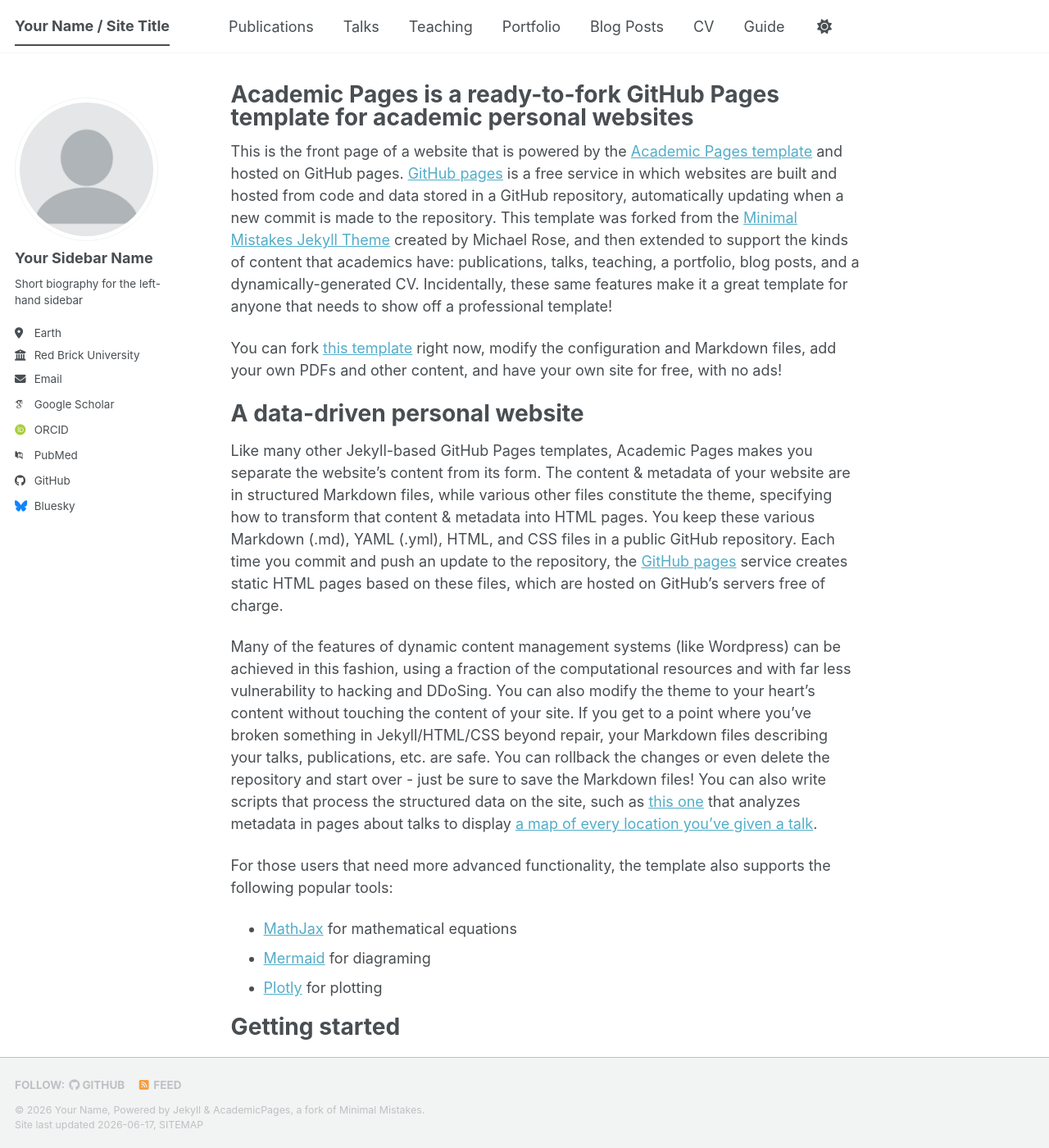
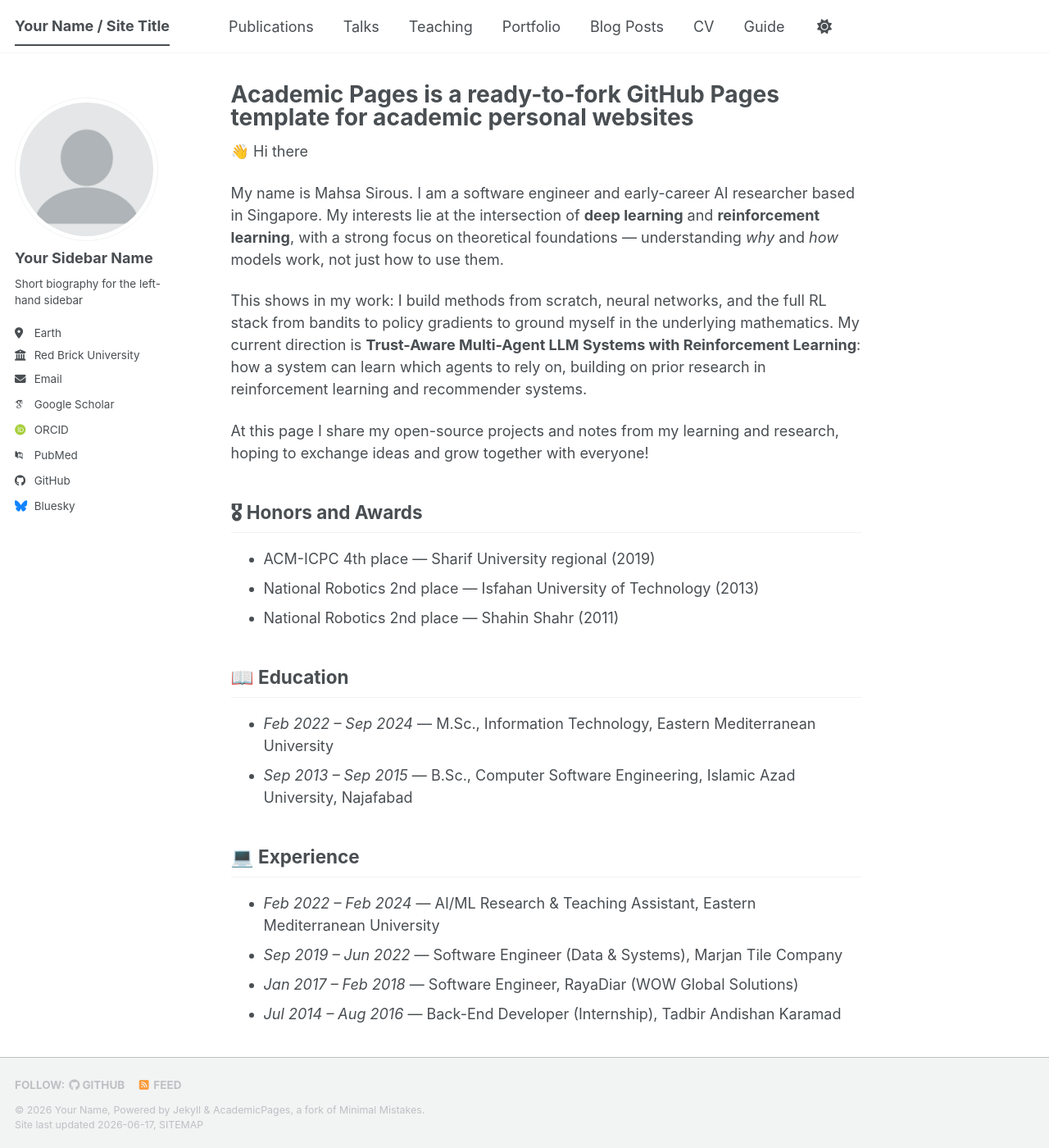
Before and after one commit to MSirous/MahsaSirous, a Jekyll site: the page built from _pages/about.md, in a window 1280 px wide and 1400 px high. Shown: the whole window at 82% size. Built offline with Jekyll 4.4.1, drawn with Linux system fonts in a browser that asks for light colours; some web fonts are replaced; a script bundle is joined from its source files by our own code; library files that are not in the unit come from our copies; some of the changed text lies outside the part shown.

Commit message:
Revise about page content and personal details
Updated personal introduction and removed template details.

```diff
--- a/_pages/about.md
+++ b/_pages/about.md
@@ -7,50 +7,38 @@ redirect_from:
   - /about.html
 ---
 
-This is the front page of a website that is powered by the [Academic Pages template](https://github.com/academicpages/academicpages.github.io) and hosted on GitHub pages. [GitHub pages](https://pages.github.com) is a free service in which websites are built and hosted from code and data stored in a GitHub repository, automatically updating when a new commit is made to the repository. This template was forked from the [Minimal Mistakes Jekyll Theme](https://mmistakes.github.io/minimal-mistakes/) created by Michael Rose, and then extended to support the kinds of content that academics have: publications, talks, teaching, a portfolio, blog posts, and a dynamically-generated CV. Incidentally, these same features make it a great template for anyone that needs to show off a professional template!
+👋 Hi there
 
- You can fork [this template](https://github.com/academicpages/academicpages.github.io) right now, modify the configuration and Markdown files, add your own PDFs and other content, and have your own site for free, with no ads!
+My name is Mahsa Sirous. I am a software engineer and early-career AI
+researcher based in Singapore. My interests lie at the intersection of
+**deep learning** and **reinforcement learning**, with a strong focus on
+theoretical foundations — understanding *why* and *how* models work, not
+just how to use them.
 
-A data-driven personal website
-======
-Like many other Jekyll-based GitHub Pages templates, Academic Pages makes you separate the website's content from its form. The content & metadata of your website are in structured Markdown files, while various other files constitute the theme, specifying how to transform that content & metadata into HTML pages. You keep these various Markdown (.md), YAML (.yml), HTML, and CSS files in a public GitHub repository. Each time you commit and push an update to the repository, the [GitHub pages](https://pages.github.com/) service creates static HTML pages based on these files, which are hosted on GitHub's servers free of charge.
+This shows in my work: I build methods from scratch, neural networks, and
+the full RL stack from bandits to policy gradients to ground myself in the
+underlying mathematics. My current direction is **Trust-Aware Multi-Agent
+LLM Systems with Reinforcement Learning**: how a system can learn which
+agents to rely on, building on prior research in reinforcement learning and
+recommender systems.
 
-Many of the features of dynamic content management systems (like Wordpress) can be achieved in this fashion, using a fraction of the computational resources and with far less vulnerability to hacking and DDoSing. You can also modify the theme to your heart's content without touching the content of your site. If you get to a point where you've broken something in Jekyll/HTML/CSS beyond repair, your Markdown files describing your talks, publications, etc. are safe. You can rollback the changes or even delete the repository and start over - just be sure to save the Markdown files! You can also write scripts that process the structured data on the site, such as [this one](https://github.com/academicpages/academicpages.github.io/blob/master/talkmap.ipynb) that analyzes metadata in pages about talks to display [a map of every location you've given a talk](https://academicpages.github.io/talkmap.html).
+At this page I share my open-source projects and notes from my learning and
+research, hoping to exchange ideas and grow together with everyone!
 
-For those users that need more advanced functionality, the template also supports the following popular tools:
-- [MathJax](https://www.mathjax.org/) for mathematical equations
-- [Mermaid](https://mermaid.js.org/) for diagraming
-- [Plotly](https://plotly.com/javascript/) for plotting
+## 🎖 Honors and Awards
+- ACM-ICPC 4th place — Sharif University regional (2019)
+- National Robotics 2nd place — Isfahan University of Technology (2013)
+- National Robotics 2nd place — Shahin Shahr (2011)
 
-Getting started
-======
-1. Register a GitHub account if you don't have one and confirm your e-mail (required!)
-1. Fork [this template](https://github.com/academicpages/academicpages.github.io) by clicking the "Use this template" button in the top right.
-1. Go to the repository's settings (rightmost item in the tabs that start with "Code", should be below "Unwatch"). Rename the repository "[your GitHub username].github.io", which will also be your website's URL.
-1. Set site-wide configuration and create content & metadata (see below -- also see [this set of diffs](https://archive.is/3TPas) showing what files were changed to set up [an example site](https://getorg-testacct.github.io) for a user with the username "getorg-testacct")
-1. Upload any files (like PDFs, .zip files, etc.) to the files/ directory. They will appear at https://[your GitHub username].github.io/files/example.pdf.
-1. Check status by going to the repository settings, in the "GitHub pages" section
+## 📖 Education
+- *Feb 2022 – Sep 2024* — M.Sc., Information Technology, Eastern Mediterranean University
+- *Sep 2013 – Sep 2015* — B.Sc., Computer Software Engineering, Islamic Azad University, Najafabad
 
-Site-wide configuration
-------
-The main configuration file for the site is in the base directory in [_config.yml](https://github.com/academicpages/academicpages.github.io/blob/master/_config.yml), which defines the content in the sidebars and other site-wide features. You will need to replace the default variables with ones about yourself and your site's github repository. The configuration file for the top menu is in [_data/navigation.yml](https://github.com/academicpages/academicpages.github.io/blob/master/_data/navigation.yml). For example, if you don't have a portfolio or blog posts, you can remove those items from that navigation.yml file to remove them from the header.
+## 💻 Experience
+- *Feb 2022 – Feb 2024* — AI/ML Research & Teaching Assistant, Eastern Mediterranean University
+- *Sep 2019 – Jun 2022* — Software Engineer (Data & Systems), Marjan Tile Company
+- *Jan 2017 – Feb 2018* — Software Engineer, RayaDiar (WOW Global Solutions)
+- *Jul 2014 – Aug 2016* — Back-End Developer (Internship), Tadbir Andishan Karamad
 
-Create content & metadata
-------
-For site content, there is one Markdown file for each type of content, which are stored in directories like _publications, _talks, _posts, _teaching, or _pages. For example, each talk is a Markdown file in the [_talks directory](https://github.com/academicpages/academicpages.github.io/tree/master/_talks). At the top of each Markdown file is structured data in YAML about the talk, which the theme will parse to do lots of cool stuff. The same structured data about a talk is used to generate the list of talks on the [Talks page](https://academicpages.github.io/talks), each [individual page](https://academicpages.github.io/talks/2012-03-01-talk-1) for specific talks, the talks section for the [CV page](https://academicpages.github.io/cv), and the [map of places you've given a talk](https://academicpages.github.io/talkmap.html) (if you run this [python file](https://github.com/academicpages/academicpages.github.io/blob/master/talkmap.py) or [Jupyter notebook](https://github.com/academicpages/academicpages.github.io/blob/master/talkmap.ipynb), which creates the HTML for the map based on the contents of the _talks directory).
-
-**Markdown generator**
-
-The repository includes [a set of Jupyter notebooks](https://github.com/academicpages/academicpages.github.io/tree/master/markdown_generator
-) that converts a CSV containing structured data about talks or presentations into individual Markdown files that will be properly formatted for the Academic Pages template. The sample CSVs in that directory are the ones I used to create my own personal website at stuartgeiger.com. My usual workflow is that I keep a spreadsheet of my publications and talks, then run the code in these notebooks to generate the Markdown files, then commit and push them to the GitHub repository.
-
-How to edit your site's GitHub repository
-------
-Many people use a git client to create files on their local computer and then push them to GitHub's servers. If you are not familiar with git, you can directly edit these configuration and Markdown files directly in the github.com interface. Navigate to a file (like [this one](https://github.com/academicpages/academicpages.github.io/blob/master/_talks/2012-03-01-talk-1.md) and click the pencil icon in the top right of the content preview (to the right of the "Raw | Blame | History" buttons). You can delete a file by clicking the trashcan icon to the right of the pencil icon. You can also create new files or upload files by navigating to a directory and clicking the "Create new file" or "Upload files" buttons.
-
-Example: editing a Markdown file for a talk
-![Editing a Markdown file for a talk](/images/editing-talk.png)
-
-For more info
-------
-More info about configuring Academic Pages can be found in [the guide](https://academicpages.github.io/markdown/), the [growing wiki](https://github.com/academicpages/academicpages.github.io/wiki), and you can always [ask a question on GitHub](https://github.com/academicpages/academicpages.github.io/discussions). The [guides for the Minimal Mistakes theme](https://mmistakes.github.io/minimal-mistakes/docs/configuration/) (which this theme was forked from) might also be helpful.
+## 📝 Publications
+- "Reinforcement Learning Techniques for Improving Recommender Systems." *Mardin Artuklu Conference*, 2023.
```
